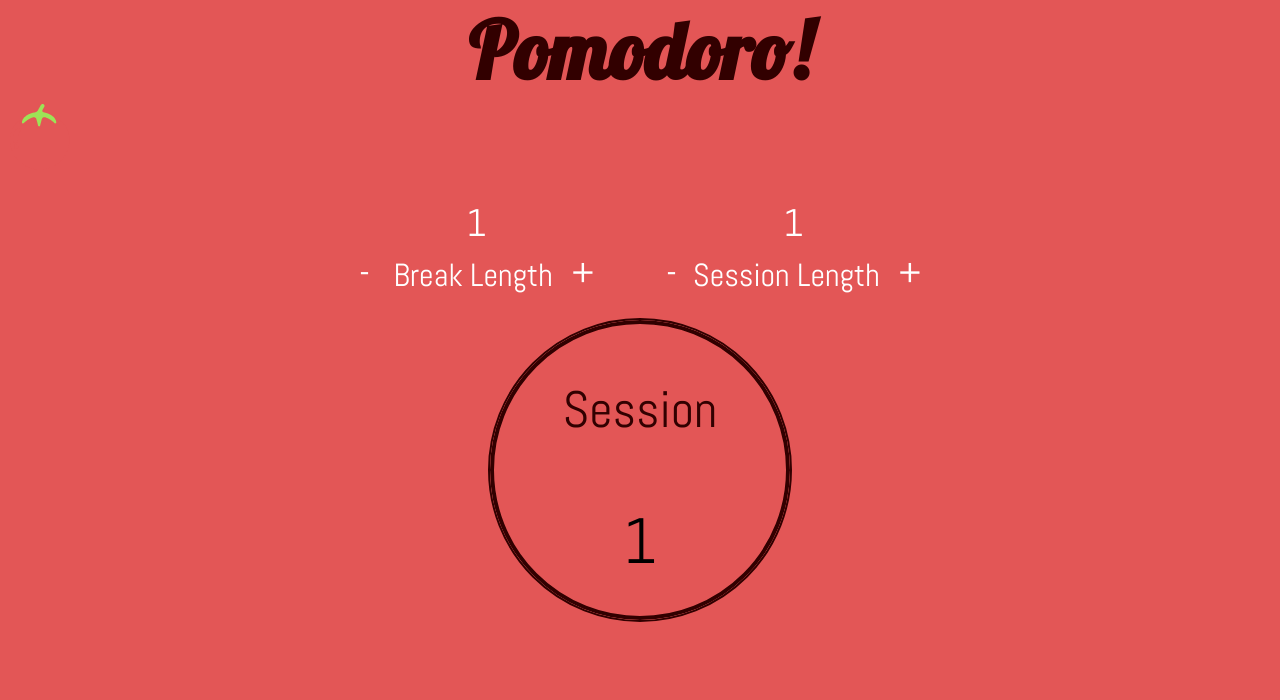
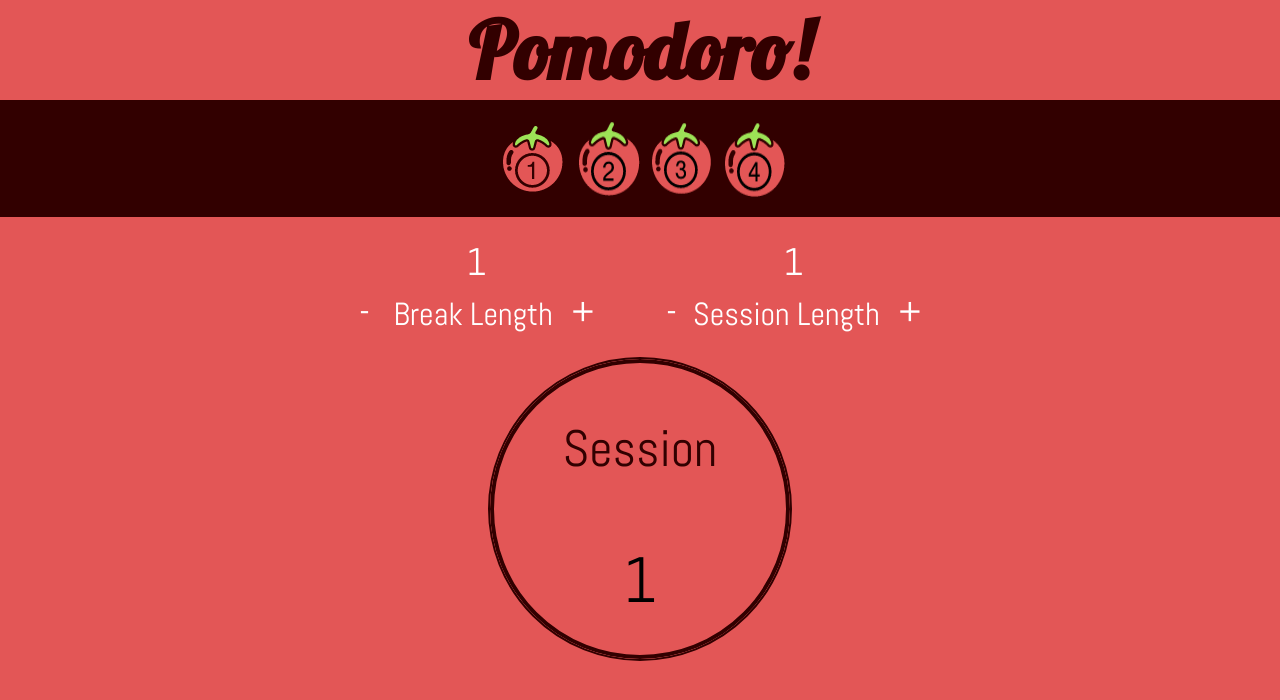
Before and after one commit to dvrico/pomodorotimer, a website: page index.html in a window 1280 px wide. Drawn offline with Linux system fonts and the light colour scheme.

Commit message:
Add tomato number counter png's and add them to the html. Fix css for the tomato counter.

```diff
--- a/index.html
+++ b/index.html
@@ -7,8 +7,11 @@
   <body>
     <h1>Pomodoro!</h1>
 
-    <div class="tomatoCounter">
-      <img src="images/colorTomato.png" />
+    <div class="pomodoroCounter">
+      <img src="images/tomatoOne.png" />
+      <img src="images/tomatoTwo.png" />
+      <img src="images/tomatoThree.png" />
+      <img src="images/tomatoFour.png" />
     </div>
 
     <section class="header">
```
Also changed, not shown: app.js (+0 -8 lines), images/Xtomato.png, images/tomatoFour.png (added), images/tomatoOne.png (added), images/tomatoThree.png (added), images/tomatoTwo.png (added), master.css (line endings or trailing spaces).
